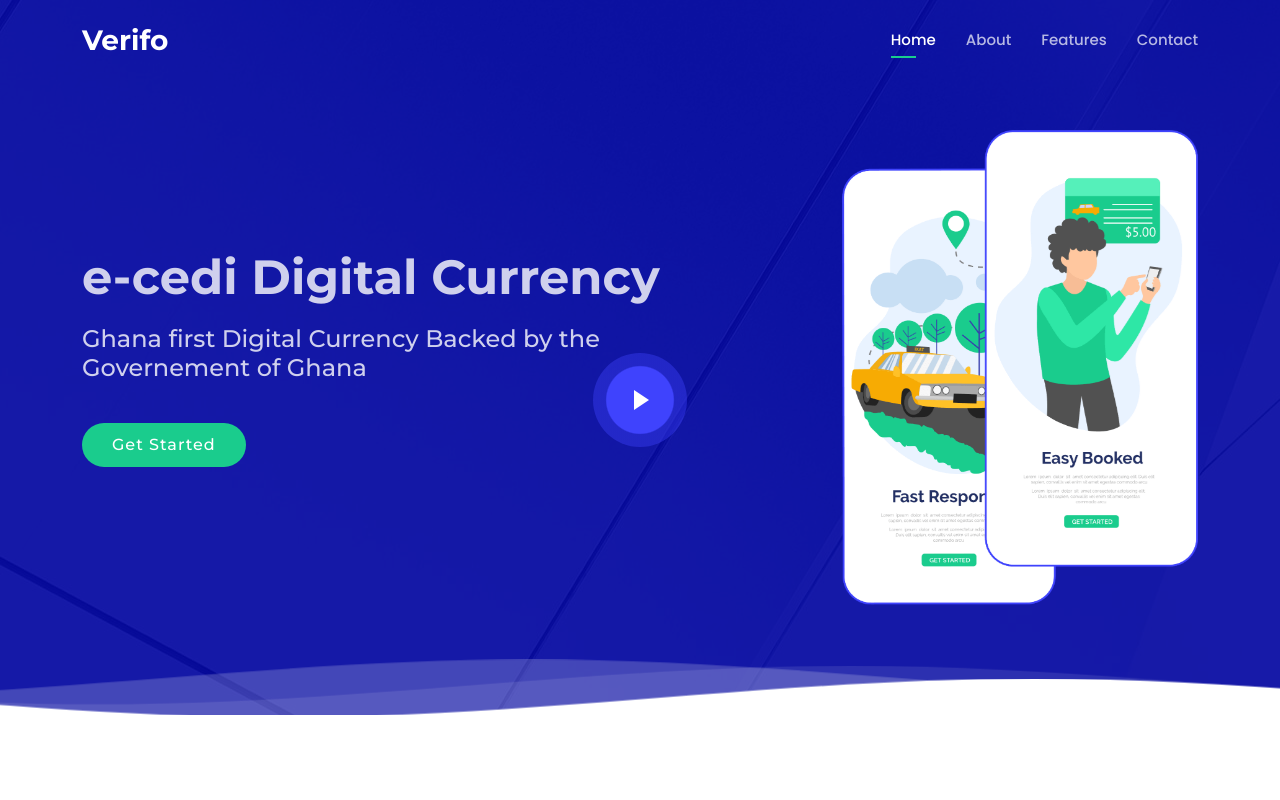
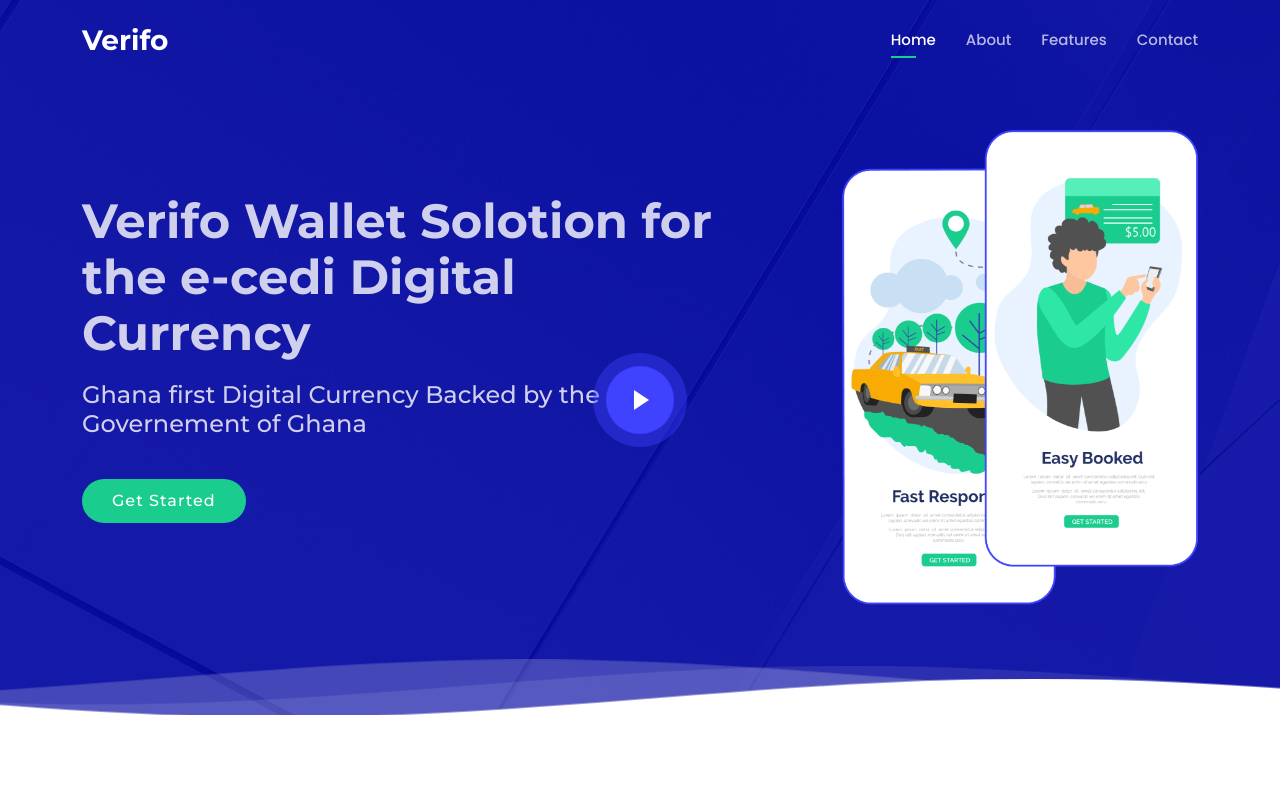
Before and after one commit to JudeUk/verifoLandingPage, a plain HTML site: page index.html in a window 1280 px wide. Shown: the top 800 px of the page. Drawn offline with nearby package versions, Linux system fonts and the light colour scheme.

Commit message:
fourth commit

```diff
--- a/index.html
+++ b/index.html
@@ -69,7 +69,7 @@
       <div class="row justify-content-between">
         <div class="col-lg-7 pt-5 pt-lg-0 order-2 order-lg-1 d-flex align-items-center">
           <div data-aos="zoom-out">
-            <h1>e-cedi Digital Currency</h1>
+            <h1>Verifo Wallet Solotion for the e-cedi Digital Currency</h1>
             <h2>Ghana first Digital Currency Backed by the Governement of Ghana</h2>
             <div class="text-center text-lg-start">
               <a href="#about" class="btn-get-started scrollto">Get Started</a>
```
